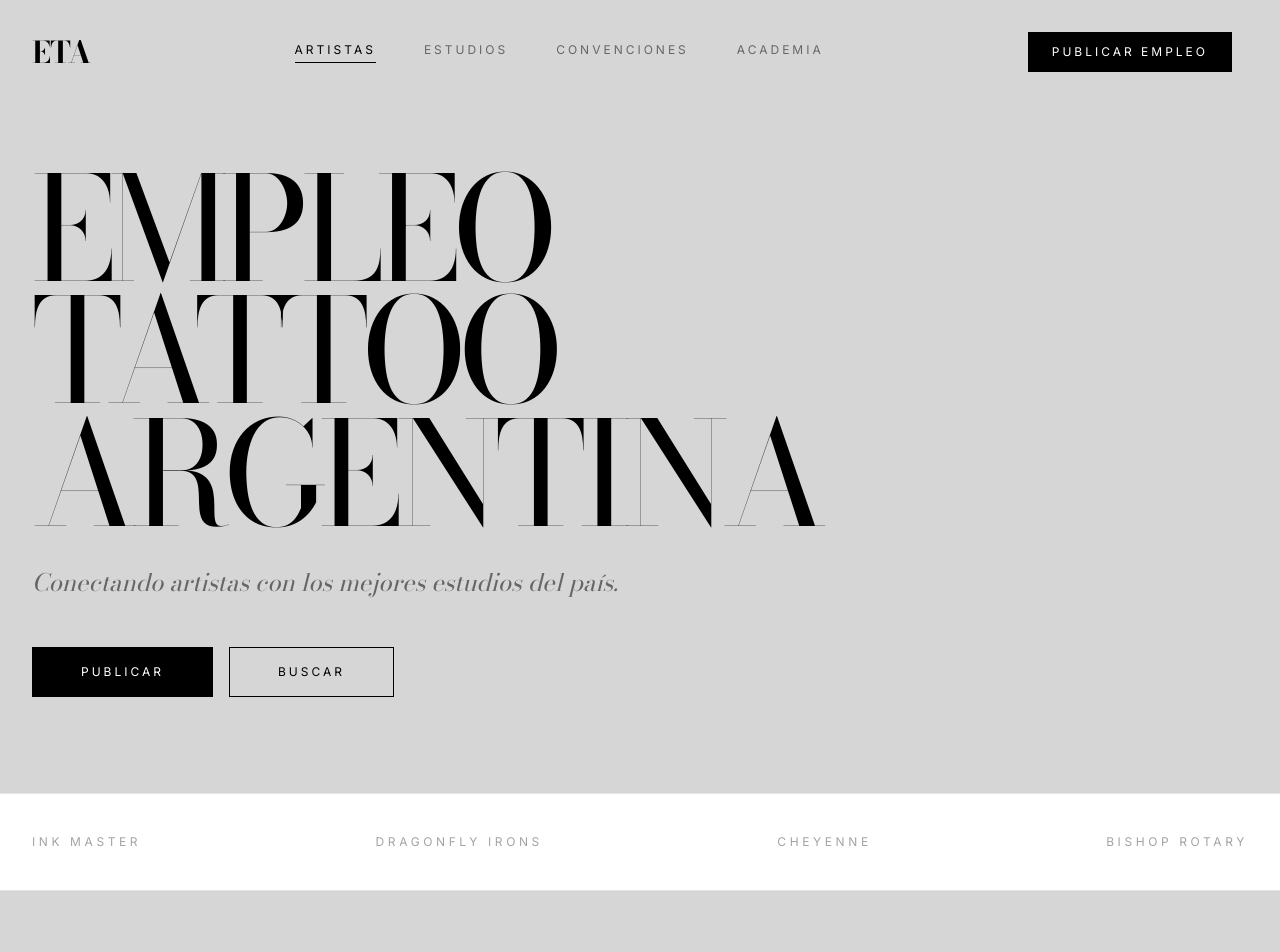
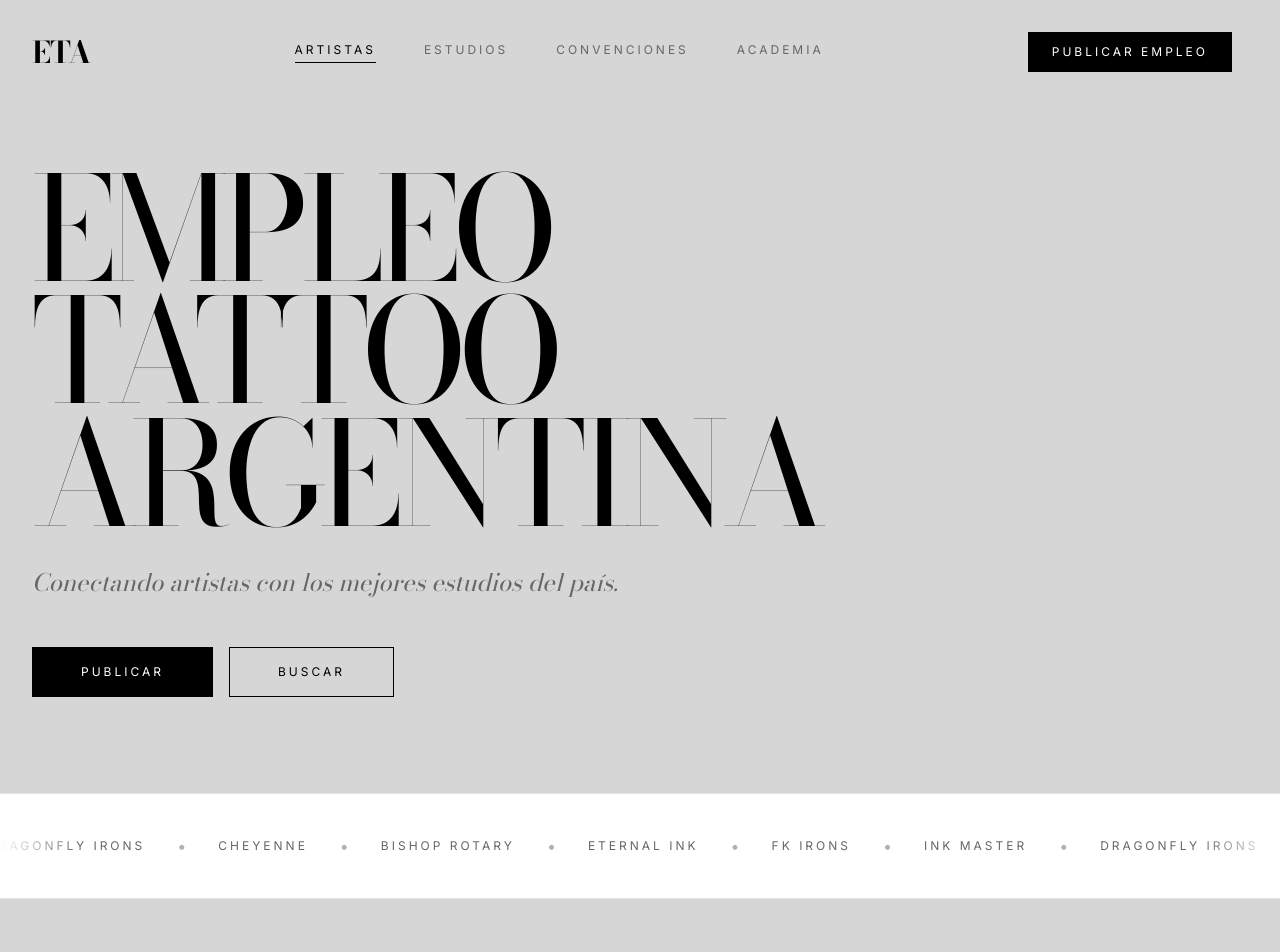
Before and after one commit to GuardiolaDF/Empleo-Tattoo-Argentina, a Next.js app: page / in a window 1280 px wide. Shown: the top 952 px of the page. Built offline with nearby package versions, Linux system fonts and the light colour scheme.

Commit message:
checkpoint: before navbar states fix

```diff
--- a/src/app/globals.css
+++ b/src/app/globals.css
@@ -34,3 +34,8 @@
   --background: #ffffff;
   --foreground: #000000;
 }
+
+@keyframes ticker {
+  0% { transform: translateX(0); }
+  100% { transform: translateX(-50%); }
+}
--- a/src/app/page.tsx
+++ b/src/app/page.tsx
@@ -43,7 +43,14 @@ function JobCard({ index, studioName, role, specialty, location }: JobCardProps)
   );
 }
 
-// --- Main Page ---
+const brands = [
+  "INK MASTER",
+  "DRAGONFLY IRONS",
+  "CHEYENNE",
+  "BISHOP ROTARY",
+  "ETERNAL INK",
+  "FK IRONS",
+];
 
 export default function Home() {
   return (
@@ -69,12 +76,25 @@ export default function Home() {
       </section>
 
       {/* Logo Bar */}
-      <section className="bg-white py-10 w-full border-y border-border">
-        <div className="max-w-7xl mx-auto px-4 md:px-8 flex items-center justify-between gap-8 flex-wrap text-muted-foreground font-sans text-xs tracking-[0.3em] uppercase">
-          <span className="opacity-60">Ink Master</span>
-          <span className="opacity-60">Dragonfly Irons</span>
-          <span className="opacity-60">Cheyenne</span>
-          <span className="opacity-60">Bishop Rotary</span>
+      <section className="bg-white py-10 w-full border-y border-border overflow-hidden">
+        <div style={{
+          maskImage: 'linear-gradient(to right, transparent 0px, black 80px, black calc(100% - 80px), transparent 100%)',
+          WebkitMaskImage: 'linear-gradient(to right, transparent 0px, black 80px, black calc(100% - 80px), transparent 100%)',
+        }}>
+          <div
+            className="flex whitespace-nowrap w-max hover:[animation-play-state:paused]"
+            style={{ animation: "ticker 30s linear infinite" }}
+          >
+            {/* Double the array for seamless loop */}
+            {[...brands, ...brands].map((brand, i) => (
+              <div key={i} className="flex items-center">
+                <span className="font-sans text-xs tracking-widest uppercase text-[#666666] px-8">
+                  {brand}
+                </span>
+                <span className="text-[#666666]/50">•</span>
+              </div>
+            ))}
+          </div>
         </div>
       </section>
 
```
